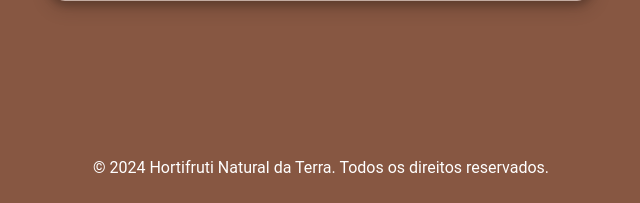
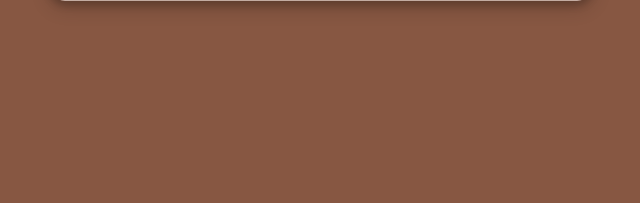
Before and after one commit to esc4n0rx/devpavuna, a Flask app: page / in a window 1280 px wide. Shown: the part 597-800 px from the top of the page, without its empty margins (319-959 px from the left). Run offline with Flask 2, Linux system fonts and the light colour scheme.

Commit message:
test:teste sem rodape na pagina

```diff
--- a/templates/index.html
+++ b/templates/index.html
@@ -46,8 +46,6 @@
             </form>
         </div>
     </div>
-    <footer class="footer">
-        <p>&copy; 2024 Hortifruti Natural da Terra. Todos os direitos reservados.</p>
-    </footer>
+
 </body>
 </html>
```
